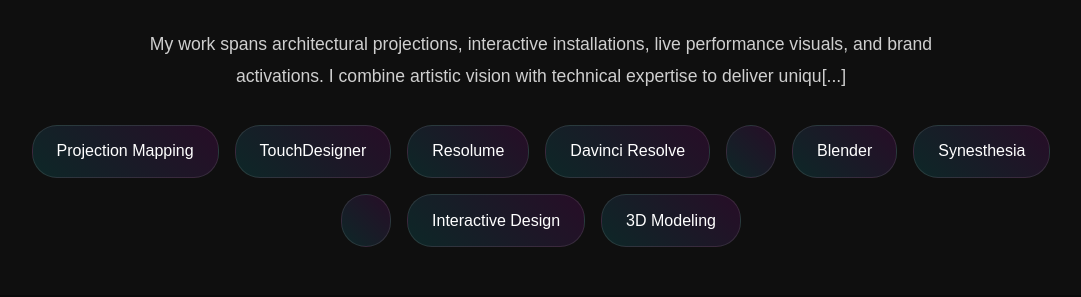
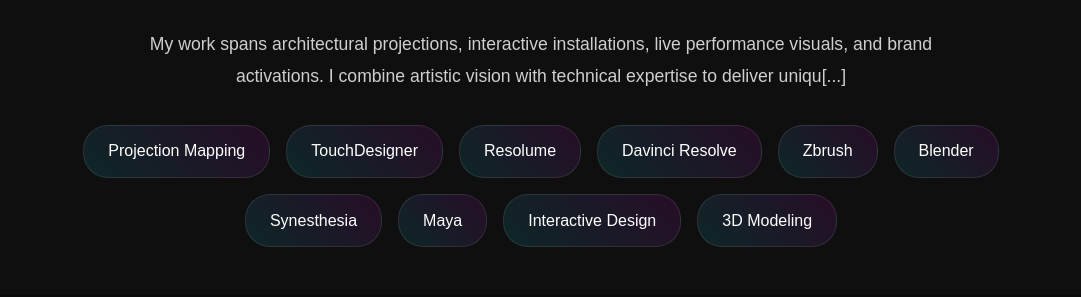
Before and after one commit to lucidsoup/lucidsoup.github.io, a plain HTML site: page index.html in a window 1280 px wide. Shown: the part 2443-2740 px from the top of the page, without its empty margins (99-1180 px from the left). Drawn offline with Linux system fonts and the light colour scheme.

Commit message:
Update index.html

```diff
--- a/index.html
+++ b/index.html
@@ -652,10 +652,10 @@
                 <div class="skill">TouchDesigner</div>
                 <div class="skill">Resolume</div>
                 <div class="skill">Davinci Resolve</div>
-                <div class="skill"></div>
+                <div class="skill">Zbrush</div>
                 <div class="skill">Blender</div>
                 <div class="skill">Synesthesia</div>
-                <div class="skill"></div>
+                <div class="skill">Maya</div>
                 <div class="skill">Interactive Design</div>
                 <div class="skill">3D Modeling</div>
             </div>
@@ -668,7 +668,7 @@
         <div class="contact">
             <p>Ready to create something amazing together? Let's discuss your next visual project.</p>
             <div class="contact-links">
-                <a href="mailto:your.email@gmail.com" class="contact-link">Email</a>
+                <a href="mailto:mjavella8@gmail.com" class="contact-link">Email</a>
                 <a href="#" class="contact-link">Instagram</a>
                 <a href="#" class="contact-link">Vimeo</a>
                 <a href="#" class="contact-link">LinkedIn</a>
```
